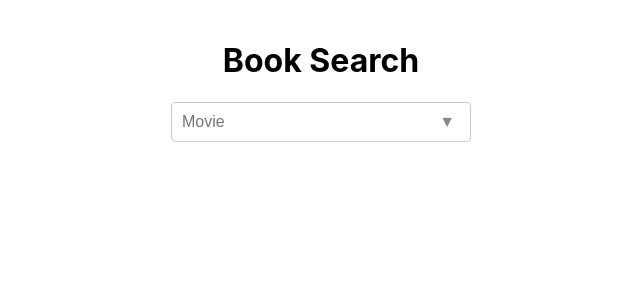
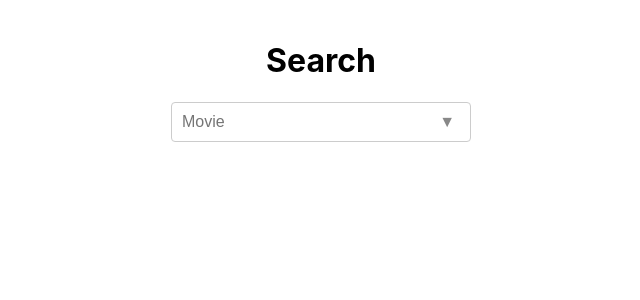
Before and after one commit to YeeunS/TS-searchBar, a React (Create React App) app in the folder search-bar-component/: page / in a window 1280 px wide. Shown: the top 300 px of the page, without its empty margins (319-959 px from the left). Built offline with nearby package versions, Linux system fonts and the light colour scheme.

Commit message:
updated testing

```diff
--- a/search-bar-component/jest.config.js
+++ b/search-bar-component/jest.config.js
@@ -5,8 +5,8 @@ module.exports = {
     "^.+\\.(ts|tsx)$": "ts-jest",
     "^.+\\.(js|jsx)$": "babel-jest",
   },
+  transformIgnorePatterns: ["/node_modules/(?!axios)"],
   moduleNameMapper: {
     "\\.(css|less)$": "identity-obj-proxy",
   },
-  transformIgnorePatterns: ["/node_modules/(?!(axios)/)"],
 };
--- a/search-bar-component/package.json
+++ b/search-bar-component/package.json
@@ -16,7 +16,7 @@
   "scripts": {
     "start": "react-scripts start",
     "build": "react-scripts build",
-    "test": "react-scripts test",
+    "test": "react-scripts test --transformIgnorePatterns \"node_modules/(?!axios)/\"",
     "eject": "react-scripts eject"
   },
   "eslintConfig": {
--- a/search-bar-component/src/App.tsx
+++ b/search-bar-component/src/App.tsx
@@ -5,7 +5,7 @@ import "./App.css";
 const App: React.FC = () => {
   return (
     <div className="App">
-      <h1>Book Search</h1>
+      <h1>Search</h1>
       <SearchBar />
     </div>
   );
```
Also changed, not shown: 2 other files (tests, documents, lock files or other folders).
